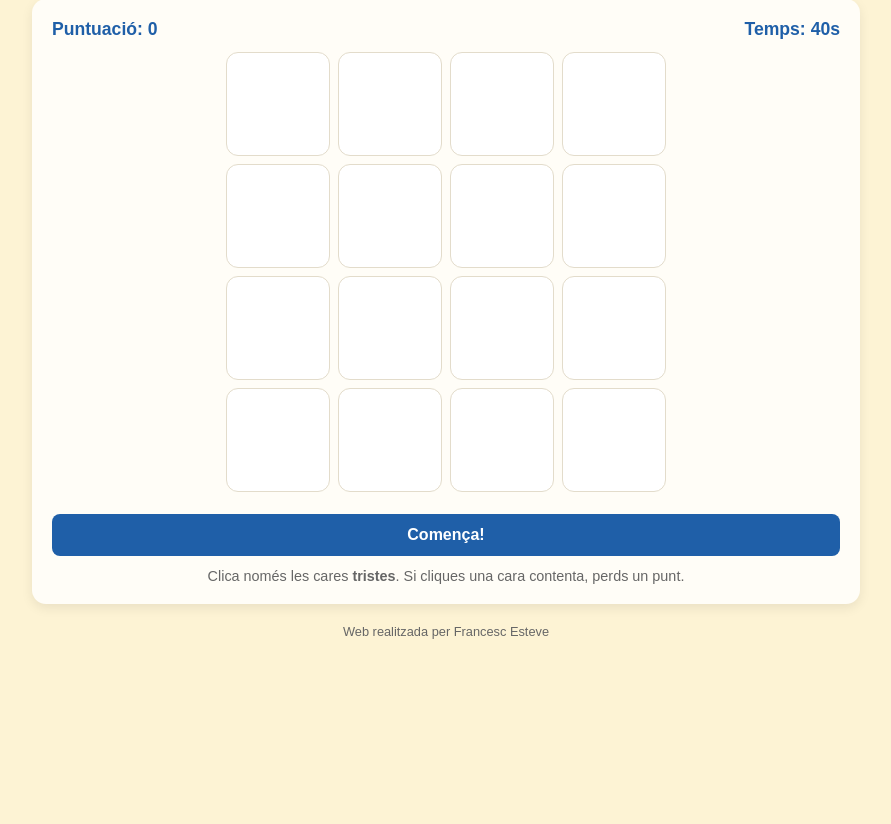
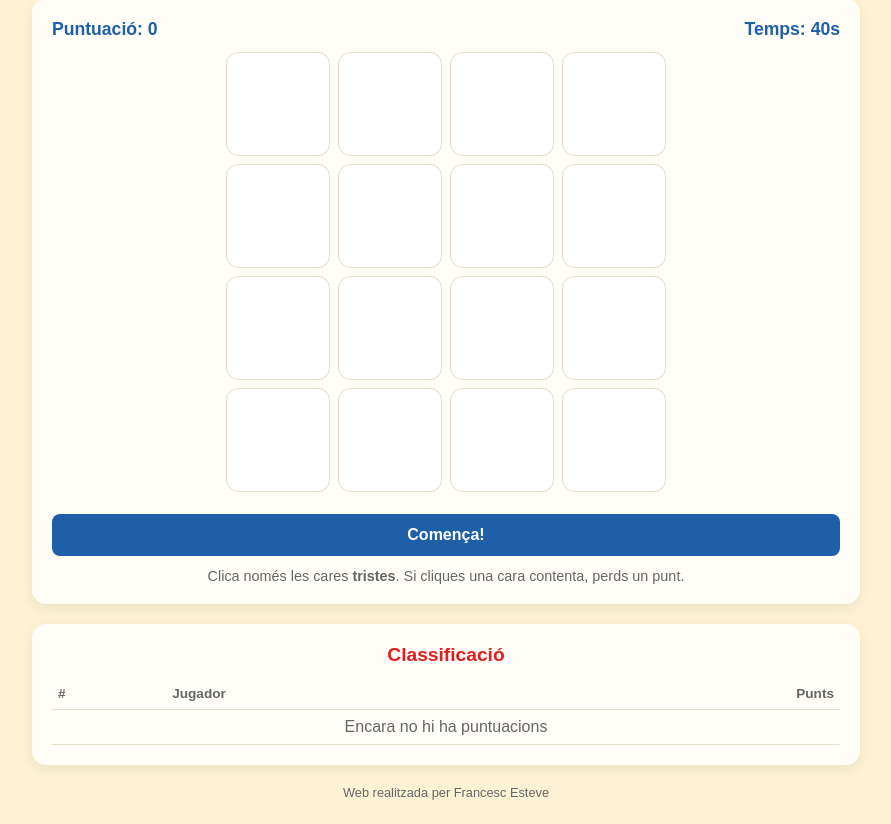
Before and after one commit to furansesuku/AmbNassos, a Flask app: page / in a window 1280 px wide. Shown: the part 107-931 px from the top of the page, without its empty margins (194-1085 px from the left). Before the commit the page ends 746 px from the top, so only its background shows below. Run offline with Flask 3, Linux system fonts and the light colour scheme; data that the repository does not hold is empty.

Commit message:
Versió amb TOP 7

```diff
--- a/app.py
+++ b/app.py
@@ -1,8 +1,40 @@
-from flask import Flask, render_template
+import json
+import os
+from datetime import datetime
+
+from flask import Flask, render_template, request, jsonify
 
 app = Flask(__name__)
 
 APADRINA_URL = "https://www.stockcrowd.com/p2p/1799/Apadrinaunsomriure"
+
+TOP_N = 7        # quants jugadors es guarden
+MAX_NOM = 20     # longitud màxima del nom
+
+# Carpeta del projecte (independent de on estigui instal·lat)
+BASE_DIR = os.path.dirname(os.path.abspath(__file__))
+# Les dades es guarden FORA de la carpeta del projecte, en una carpeta germana,
+# perquè un "git pull" no les toqui.
+DATA_DIR = os.path.normpath(os.path.join(BASE_DIR, "..", "dades_ambNassos"))
+DATA_FILE = os.path.join(DATA_DIR, "top7.json")
+
+
+def llegir_top():
+    """Retorna la llista de puntuacions guardades (o buida si no n'hi ha)."""
+    if not os.path.exists(DATA_FILE):
+        return []
+    try:
+        with open(DATA_FILE, "r", encoding="utf-8") as f:
+            dades = json.load(f)
+        return dades if isinstance(dades, list) else []
+    except (OSError, json.JSONDecodeError):
+        return []
+
+
+def guardar_top(llista):
+    os.makedirs(DATA_DIR, exist_ok=True)
+    with open(DATA_FILE, "w", encoding="utf-8") as f:
+        json.dump(llista, f, ensure_ascii=False, indent=2)
 
 
 @app.route("/")
@@ -10,6 +42,37 @@ def joc():
     return render_template("joc.html", apadrina_url=APADRINA_URL)
 
 
+@app.route("/api/top")
+def api_top():
+    return jsonify(llegir_top()[:TOP_N])
+
+
+@app.route("/api/puntuacio", methods=["POST"])
+def api_puntuacio():
+    dades = request.get_json(silent=True) or {}
+
+    nom = str(dades.get("nom", "")).strip()[:MAX_NOM] or "Anònim"
+    try:
+        punts = int(dades.get("punts"))
+    except (TypeError, ValueError):
+        return jsonify({"error": "Puntuació no vàlida"}), 400
+
+    llista = llegir_top()
+    entrada = {
+        "nom": nom,
+        "punts": punts,
+        "data": datetime.now().isoformat(timespec="seconds"),
+    }
+    llista.append(entrada)
+    # Més punts primer; a igualtat de punts, qui va arribar abans
+    llista.sort(key=lambda e: (-e["punts"], e["data"]))
+    llista = llista[:TOP_N]
+    guardar_top(llista)
+
+    posicio = llista.index(entrada) + 1 if entrada in llista else None
+    return jsonify({"top": llista, "posicio": posicio})
+
+
 if __name__ == "__main__":
     # Només per a proves locals. En producció s'usa gunicorn.
     app.run(host="127.0.0.1", port=8204, debug=False)
--- a/static/joc.js
+++ b/static/joc.js
@@ -11,6 +11,13 @@
   const overlay = document.getElementById('overlay');
   const finalScoreEl = document.getElementById('final-score');
   const restartBtn = document.getElementById('restart');
+  const formNom = document.getElementById('form-nom');
+  const nomInput = document.getElementById('nom');
+  const guardarBtn = document.getElementById('guardar');
+  const missatgeEl = document.getElementById('missatge');
+  const resultatEl = document.getElementById('resultat');
+  const topBody = document.getElementById('top-body');
+  const overlayTopBody = document.getElementById('overlay-top-body');
 
   let cells = [];
   let score = 0;
@@ -121,13 +128,93 @@
     clearInterval(tickInterval);
     cells.forEach((_, i) => clearCell(i));
     setPlaying(false);
+
     finalScoreEl.textContent = score;
+
+    // Al final demanem el nom; el top 7 es mostra després de guardar
+    nomInput.value = '';
+    guardarBtn.disabled = false;
+    missatgeEl.textContent = '';
+    formNom.classList.remove('hidden');
+    resultatEl.classList.add('hidden');
+    restartBtn.classList.add('hidden');
+
     overlay.classList.remove('hidden');
     startBtn.classList.remove('hidden');
   }
 
+  // ---------- Classificació (top 7) ----------
+
+  // Pinta una taula de top 7. Usa textContent perquè els noms els escriu el públic.
+  function pintaTaula(tbody, llista, posicio) {
+    tbody.innerHTML = '';
+    llista.forEach((entrada, idx) => {
+      const tr = document.createElement('tr');
+      if (posicio === idx + 1) tr.className = 'jo';
+
+      const tdPos = document.createElement('td');
+      tdPos.textContent = idx + 1;
+
+      const tdNom = document.createElement('td');
+      tdNom.textContent = entrada.nom;
+
+      const tdPunts = document.createElement('td');
+      tdPunts.className = 'num';
+      tdPunts.textContent = entrada.punts;
+
+      tr.append(tdPos, tdNom, tdPunts);
+      tbody.appendChild(tr);
+    });
+    if (llista.length === 0) {
+      const tr = document.createElement('tr');
+      const td = document.createElement('td');
+      td.colSpan = 3;
+      td.className = 'buit';
+      td.textContent = 'Encara no hi ha puntuacions';
+      tr.appendChild(td);
+      tbody.appendChild(tr);
+    }
+  }
+
+  function carregaTop() {
+    fetch('api/top')
+      .then(r => r.json())
+      .then(llista => pintaTaula(topBody, llista, null))
+      .catch(() => { /* si falla, la taula queda buida */ });
+  }
+
+  function guardaPuntuacio() {
+    const nom = nomInput.value.trim();
+    guardarBtn.disabled = true;
+    missatgeEl.textContent = '';
+
+    fetch('api/puntuacio', {
+      method: 'POST',
+      headers: { 'Content-Type': 'application/json' },
+      body: JSON.stringify({ nom: nom, punts: score })
+    })
+      .then(r => r.json().then(data => ({ ok: r.ok, data: data })))
+      .then(res => {
+        if (!res.ok) throw new Error(res.data.error || 'Error');
+        formNom.classList.add('hidden');
+        resultatEl.classList.remove('hidden');
+        restartBtn.classList.remove('hidden');
+        pintaTaula(overlayTopBody, res.data.top, res.data.posicio);
+        pintaTaula(topBody, res.data.top, res.data.posicio);
+      })
+      .catch(() => {
+        guardarBtn.disabled = false;
+        missatgeEl.textContent = 'No s\'ha pogut guardar. Torna-ho a provar.';
+      });
+  }
+
   startBtn.addEventListener('click', start);
   restartBtn.addEventListener('click', start);
+  guardarBtn.addEventListener('click', guardaPuntuacio);
+  nomInput.addEventListener('keydown', e => {
+    if (e.key === 'Enter') guardaPuntuacio();
+  });
 
   buildBoard();
+  carregaTop();
 })();
--- a/static/style.css
+++ b/static/style.css
@@ -246,3 +246,74 @@ h1 {
   object-fit: contain;
   pointer-events: none;
 }
+
+/* ---------- Classificació (top 7) i formulari de nom ---------- */
+
+.titol-top {
+  color: var(--red);
+  text-align: center;
+  margin: 0 0 12px;
+  font-size: 1.2rem;
+}
+
+.taula-top {
+  width: 100%;
+  border-collapse: collapse;
+}
+
+.taula-top th,
+.taula-top td {
+  padding: 8px 6px;
+  border-bottom: 1px solid #e8e0c8;
+  text-align: left;
+}
+
+.taula-top th {
+  color: var(--muted);
+  font-size: 0.85rem;
+}
+
+.taula-top .num {
+  text-align: right;
+  font-weight: bold;
+}
+
+.taula-top tr.jo td {
+  background: #fdf3d4;
+  font-weight: bold;
+}
+
+.taula-top .buit {
+  text-align: center;
+  color: var(--muted);
+}
+
+.form-nom {
+  margin: 16px 0 4px;
+}
+
+.form-nom label {
+  display: block;
+  margin-bottom: 6px;
+  color: var(--text);
+}
+
+.form-nom input {
+  width: 100%;
+  padding: 10px;
+  font-size: 1rem;
+  border: 1px solid #d8cfb8;
+  border-radius: 8px;
+  box-sizing: border-box;
+}
+
+.missatge {
+  color: var(--red);
+  font-size: 0.9rem;
+  min-height: 1em;
+  margin: 8px 0 0;
+}
+
+#resultat {
+  margin: 16px 0 4px;
+}
--- a/templates/joc.html
+++ b/templates/joc.html
@@ -27,6 +27,16 @@
       <p class="rules">Clica només les cares <strong>tristes</strong>. Si cliques una cara contenta, perds un punt.</p>
     </section>
 
+    <section class="card">
+      <h2 class="titol-top">Classificació</h2>
+      <table class="taula-top">
+        <thead>
+          <tr><th>#</th><th>Jugador</th><th class="num">Punts</th></tr>
+        </thead>
+        <tbody id="top-body"></tbody>
+      </table>
+    </section>
+
     <footer>Web realitzada per Francesc Esteve</footer>
 
   </main>
@@ -36,8 +46,26 @@
       <h2>Temps!</h2>
       <p>Has aconseguit transformar <strong id="final-score">0</strong> cares tristes en somriures!</p>
       <p>Els Pallapupas també ho fan cada dia als hospitals. Ajuda'ns a continuar-ho fent possible.</p>
+
+      <div id="form-nom" class="form-nom">
+        <label for="nom">Escriu el teu nom per entrar al top 7:</label>
+        <input id="nom" type="text" maxlength="20" autocomplete="off" placeholder="El teu nom">
+        <button id="guardar" type="button" class="btn btn-blue btn-block">Guardar</button>
+        <p id="missatge" class="missatge"></p>
+      </div>
+
+      <div id="resultat" class="hidden">
+        <h3 class="titol-top">Top 7</h3>
+        <table class="taula-top">
+          <thead>
+            <tr><th>#</th><th>Jugador</th><th class="num">Punts</th></tr>
+          </thead>
+          <tbody id="overlay-top-body"></tbody>
+        </table>
+      </div>
+
       <a class="btn btn-red" href="{{ apadrina_url }}">Apadrina un somriure</a>
-      <button id="restart" type="button" class="btn btn-blue">Torna a jugar</button>
+      <button id="restart" type="button" class="btn btn-blue hidden">Torna a jugar</button>
     </div>
   </div>
 
```
Also changed, not shown: README.txt, 1 other file.
